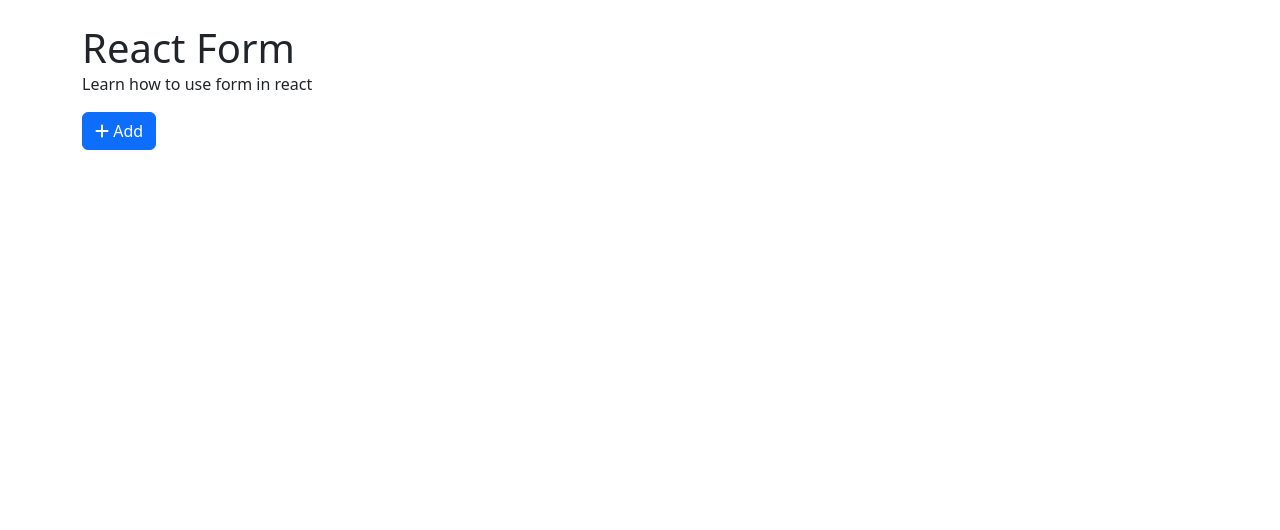
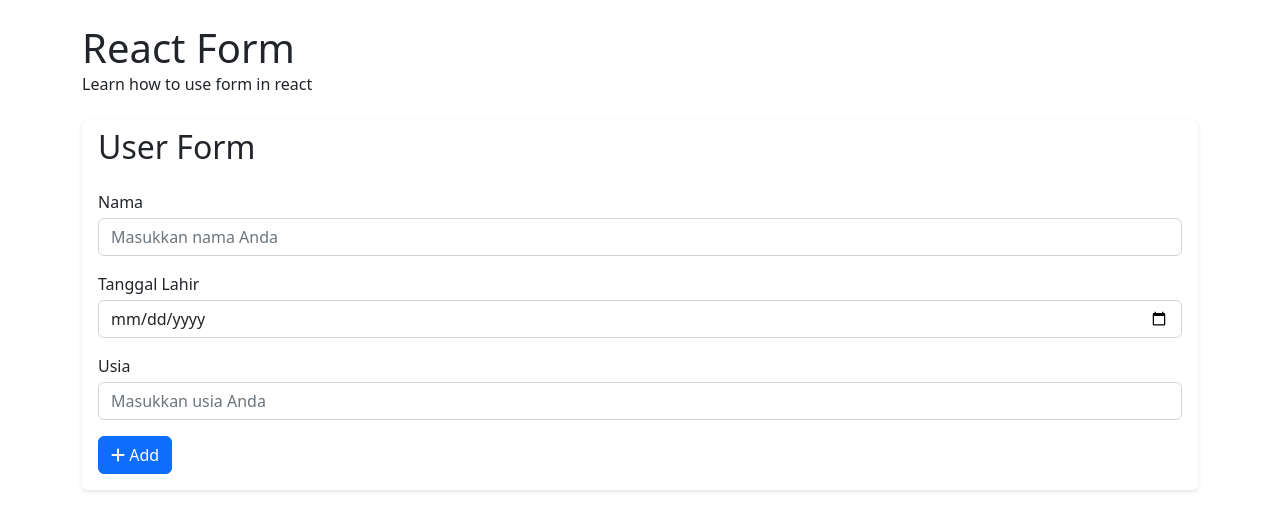
Before and after one commit to rxid-dev/rxid-form, a React (Create React App) app: page / in a window 1280 px wide. Shown: the top 530 px of the page. Built offline with nearby package versions, Linux system fonts and the light colour scheme.

Commit message:
add: membuat dan menggunakan form input di react

```diff
--- a/src/App.scss
+++ b/src/App.scss
@@ -0,0 +1,10 @@
+
+div.card {
+  border: none;
+  box-shadow: 0 2px 4px 0 rgba(0,0,0,0.1);
+  div.card-header {
+    background-color: transparent;
+    border-bottom: 0;
+    margin-bottom: 0;
+  }
+}
--- a/src/App.tsx
+++ b/src/App.tsx
@@ -1,13 +1,74 @@
 import "./App.scss";
+import { Components } from "./shared/components";
 
 function App() {
+  const handleSubmit = (e: any) => {
+    e.preventDefault();
+    const formData: FormData = new FormData(e.target);
+    console.log(Object.fromEntries(formData.entries()));
+    // for (let i of Object.entries(formData)) {
+    //   console.log(i);
+    // }
+    // console.log(formData.get("nama"));
+  };
+
   return (
     <div className="container py-4">
       <h1 className="mb-0">React Form</h1>
       <p>Learn how to use form in react</p>
-      <button className="btn btn-primary">
-        <em className="fas fa-plus"></em> Add
-      </button>
+      {Array(0)
+        .fill(0)
+        .map((val, index) => {
+          return <Components.CustomComponent key={val + index + 1} />;
+        })}
+      <div className="card my-4">
+        <div className="card-header">
+          <h2 className="mb-0">User Form</h2>
+        </div>
+        <div className="card-body">
+          <form onSubmit={handleSubmit}>
+            <div className="mb-3">
+              <label className="mb-1" htmlFor="name">
+                Nama
+              </label>
+              <input
+                type="text"
+                className="form-control"
+                name="name"
+                placeholder="Masukkan nama Anda"
+              />
+            </div>
+
+            <div className="mb-3">
+              <label className="mb-1" htmlFor="name">
+                Tanggal Lahir
+              </label>
+              <input
+                type="date"
+                className="form-control"
+                name="dob"
+                placeholder="Pilih tanggal lahir Anda"
+              />
+            </div>
+
+            <div className="mb-3">
+              <label className="mb-1" htmlFor="name">
+                Usia
+              </label>
+              <input
+                type="number"
+                className="form-control"
+                name="age"
+                placeholder="Masukkan usia Anda"
+              />
+            </div>
+
+            <button className="btn btn-primary">
+              <em className="fas fa-plus"></em> Add
+            </button>
+          </form>
+        </div>
+      </div>
     </div>
   );
 }
--- /dev/null
+++ b/src/shared/components/Custom.tsx
@@ -0,0 +1,9 @@
+import { FunctionComponent, useEffect } from "react";
+
+export const CustomComponent: FunctionComponent<any> = () => {
+  useEffect(() => {
+    console.log("INFO: Come from customComponent");
+  }, []);
+  console.log("Outside customComponent");
+  return <>Custom Component</>;
+};
--- /dev/null
+++ b/src/shared/components/index.tsx
@@ -0,0 +1,3 @@
+import { CustomComponent } from "./Custom";
+
+export const Components = { CustomComponent };
```
